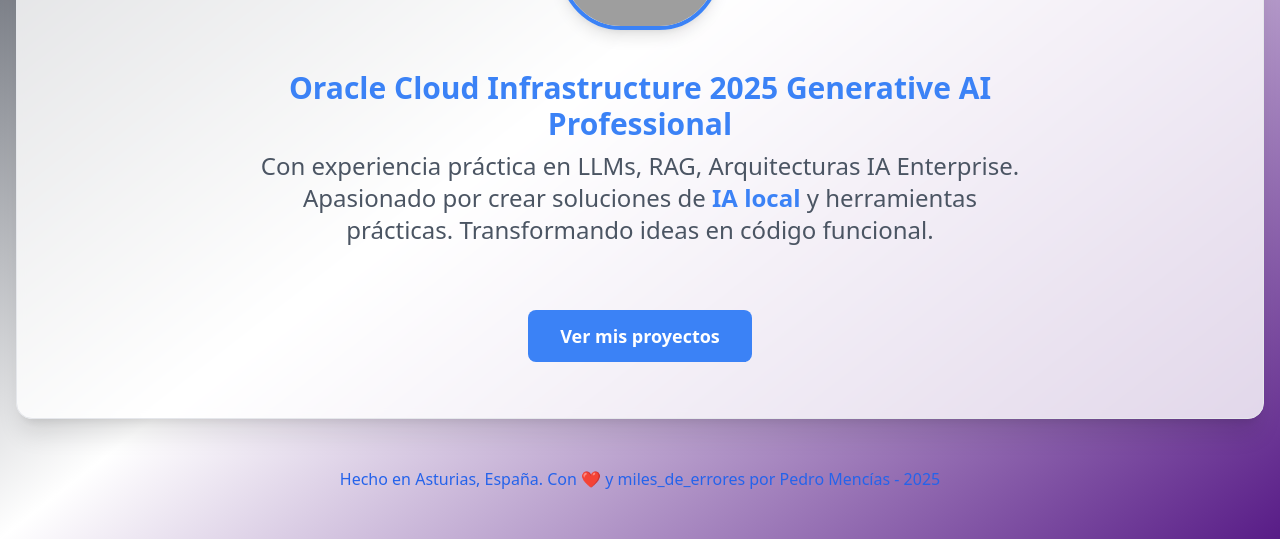
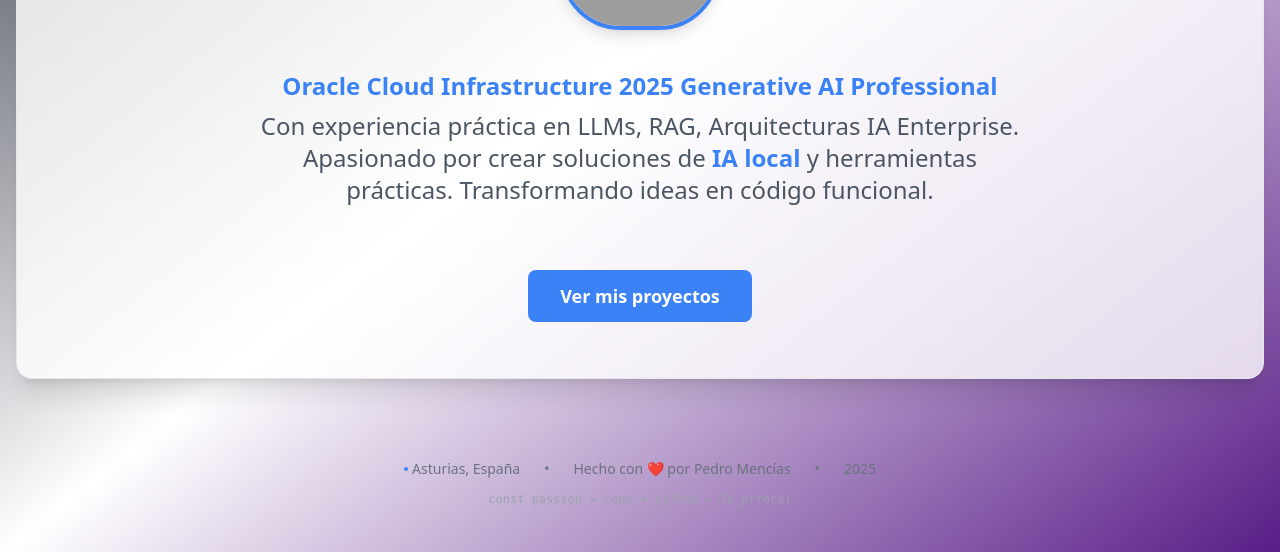
Before and after one commit to Charran78/Netlify_BeyondDigitalWeb, a React (Create React App) app: page / in a window 1280 px wide. Shown: the part 455-1007 px from the top of the page. Built offline with nearby package versions, Linux system fonts and the light colour scheme; grey boxes are pictures that could not be loaded.

Commit message:
Refactor footer and update text styles

```diff
--- a/src/App.jsx
+++ b/src/App.jsx
@@ -354,7 +354,7 @@
             </div>
 
             <p className="text-xl md:text-2xl text-gray-600 dark:text-gray-400 max-w-3xl mx-auto leading-relaxed">
-              <span className="inline-block text-blue-500 font-semibold text-2xl md:text-3xl leading-tight break-words w-full text-center my-2">Oracle Cloud Infrastructure 2025 Generative AI Professional</span>
+              <span className="inline-block text-blue-500 font-semibold text-2xl md:text-2xl leading-tight break-words w-full text-center my-2">Oracle Cloud Infrastructure 2025 Generative AI Professional</span>
               Con experiencia práctica en LLMs, RAG, Arquitecturas IA Enterprise.
               Apasionado por crear soluciones de
               <span className="text-blue-500 font-semibold"> IA local </span>
@@ -431,10 +431,24 @@
         {renderContent()}
       </main>
 
-      <footer className="text-center mt-12 pb-8">
-        <p className="text-blue-600 dark:text-blue-800">
-          Hecho en Asturias, España. Con ❤️ y miles_de_errores por Pedro Mencías - {new Date().getFullYear()}
-        </p>
+      <footer className="mt-20 pb-8">
+        <div className="max-w-4xl mx-auto px-4">
+          <div className="flex flex-col items-center space-y-3">
+            <div className="flex items-center space-x-6 text-sm text-gray-500 dark:text-gray-400">
+              <span className="flex items-center space-x-1">
+                <span className="w-1 h-1 bg-blue-500 rounded-full"></span>
+                <span>Asturias, España</span>
+              </span>
+              <span>•</span>
+              <span>Hecho con <span className="text-red-500">❤️</span> por Pedro Mencías</span>
+              <span>•</span>
+              <span>{new Date().getFullYear()}</span>
+            </div>
+            <div className="text-xs text-gray-400 dark:text-gray-600 font-mono">
+              const passion = code + coffee + 1k_errors;
+            </div>
+          </div>
+        </div>
       </footer>
     </div>
   );
```
